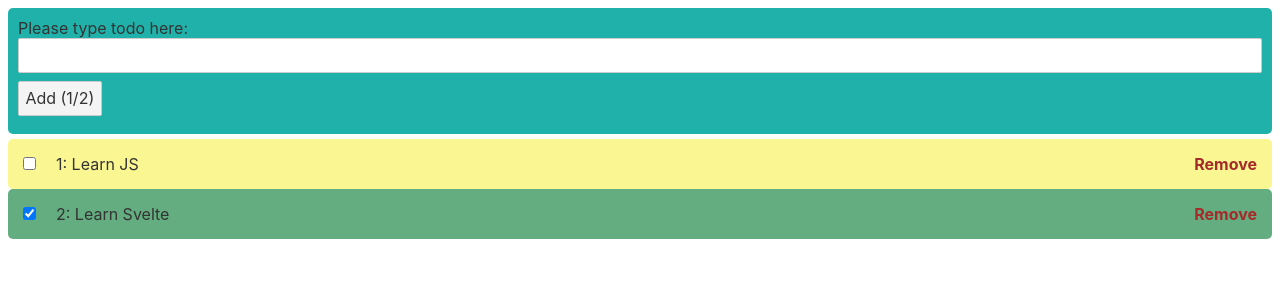
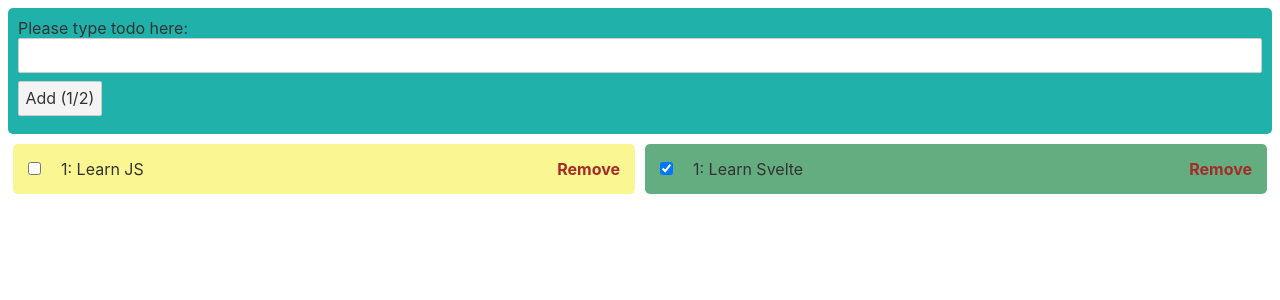
Before and after one commit to tutorials-coding/svelte-todo, a Svelte app: page / in a window 1280 px wide. Shown: the top 300 px of the page. Built offline with nearby package versions, Linux system fonts and the light colour scheme.

Commit message:
Add deferred transitions

```diff
--- a/src/App.svelte
+++ b/src/App.svelte
@@ -4,6 +4,26 @@
   import TodoItem from './TodoItem.svelte'
   import { todoItems } from './store'
   import { todoStats } from './todoStatsStore'
+  import { quintOut } from 'svelte/easing';
+  import { crossfade } from 'svelte/transition';
+
+  const [send, receive] = crossfade({
+    duration: d => Math.sqrt(d * 200),
+
+    fallback(node, params) {
+      const style = getComputedStyle(node);
+      const transform = style.transform === 'none' ? '' : style.transform;
+
+      return {
+        duration: 600,
+        easing: quintOut,
+        css: t => `
+          transform: ${transform} scale(${t});
+          opacity: ${t}
+        `
+      };
+    }
+  });
 
   let mounted = false
   onMount(() => {
@@ -31,13 +51,17 @@
   />
 </div>
 
-{#if mounted}
   {#if $todoStats.totalCount === 0}
     No items yet
   {:else}
+    <div class="todos-container">
       <div class="todo-items-container">
-      {#each $todoItems as { id, text, checked }, index (id)}
-        <div class="todo-item-container">
+        {#each $todoStats.notDoneItems as { id, text, checked }, index (id)}
+          <div
+            class="todo-item-container"
+            in:receive="{{key: id}}"
+            out:send="{{key: id}}"
+          >
             <TodoItem
               text={`${index + 1}: ${text}`}
               {checked}
@@ -47,14 +71,39 @@
           </div>
         {/each}
       </div>
-  {/if}
+      <div class="todo-items-container">
+        {#each $todoStats.doneItems as { id, text, checked }, index (id)}
+          <div
+            class="todo-item-container"
+            in:receive="{{key: id}}"
+            out:send="{{key: id}}"
+          >
+            <TodoItem
+              text={`${index + 1}: ${text}`}
+              {checked}
+              on:checked={event => handleItemChecked(id, event.detail)}
+              on:remove={() => handleItemRemove(id)}
+            />
+          </div>
+        {/each}
+      </div>
+    </div>
   {/if}
 
 <style>
   .add-todo-item-container {
     margin-bottom: 5px;
   }
-  .todo-items-container:not(:last-child) > .todo-item-container {
+  .todo-items-container {
+    flex: 1;
+    padding: 5px;
+    box-sizing: border-box;
+  }
+  .todo-items-container > .todo-item-container:not(:last-child) {
     margin-bottom: 5px;
   }
+  .todos-container {
+    width: 100%;
+    display: flex;
+  }
 </style>
--- a/src/TodoItem.svelte
+++ b/src/TodoItem.svelte
@@ -2,7 +2,6 @@
   import { createEventDispatcher } from 'svelte'
   import { tweened } from 'svelte/motion';
   import { cubicOut } from 'svelte/easing';
-  import { fly, fade } from 'svelte/transition';
   import { interpolateLab } from 'd3-interpolate';
 
   const dispatch = createEventDispatcher()
@@ -31,11 +30,7 @@
   }
 </script>
 
-<div
-  in:fly|local="{{ y: 200, duration: 500 }}"
-  out:fade
-  class="main-container"
->
+<div class="main-container">
   <div
     class="inner-container"
     style="background-color: {$checkedMotion};"
--- a/src/todoStatsStore.js
+++ b/src/todoStatsStore.js
@@ -4,12 +4,15 @@ import { todoItems } from './store'
 export const todoStats = derived(
   [todoItems],
   ([todoItems]) => {
-    const doneCount = todoItems.filter(item => item.checked).length
+    const doneItems = todoItems.filter(item => item.checked)
+    const doneCount = doneItems.length
     const totalCount = todoItems.length
     return {
       doneCount,
       totalCount,
-      leftTodoCount: totalCount - doneCount
+      leftTodoCount: totalCount - doneCount,
+      doneItems,
+      notDoneItems: todoItems.filter(item => !item.checked)
     }
   }
 )
```
Lines whose indentation alone changed are shown as unchanged.
